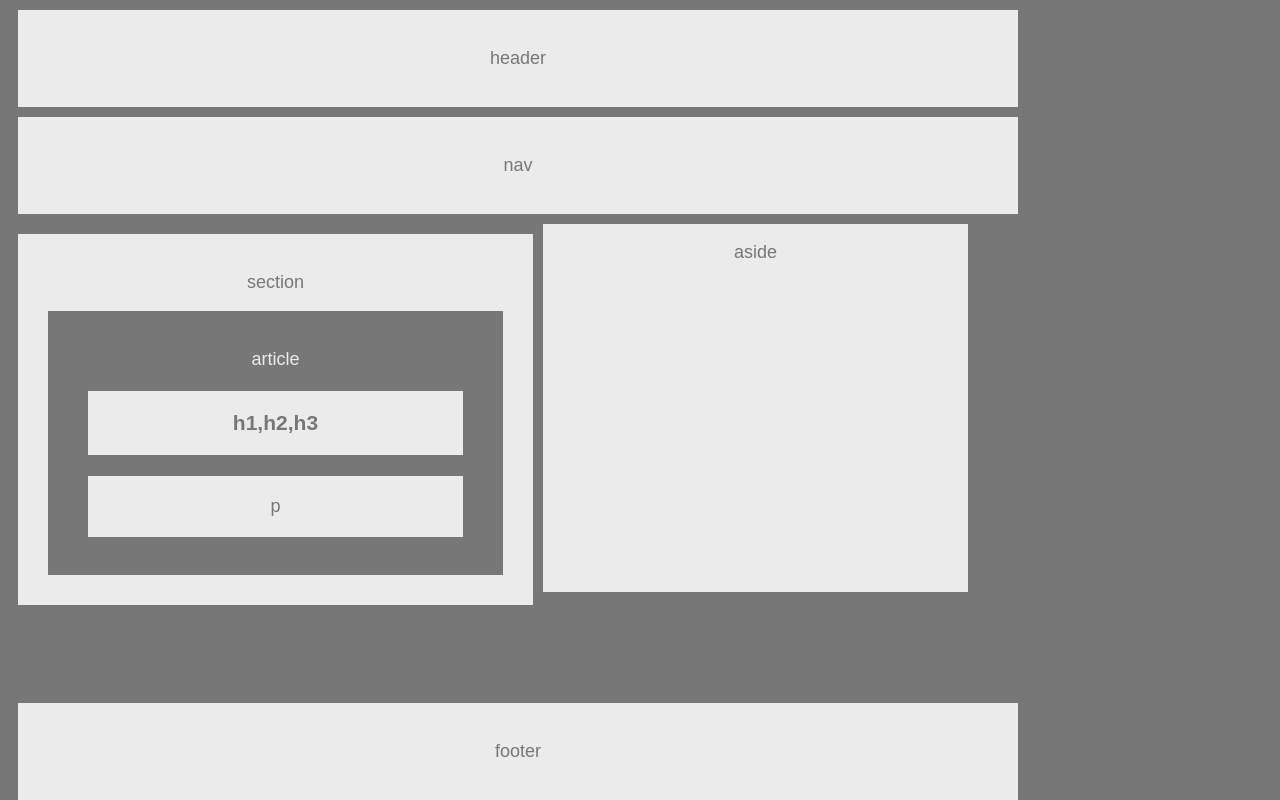
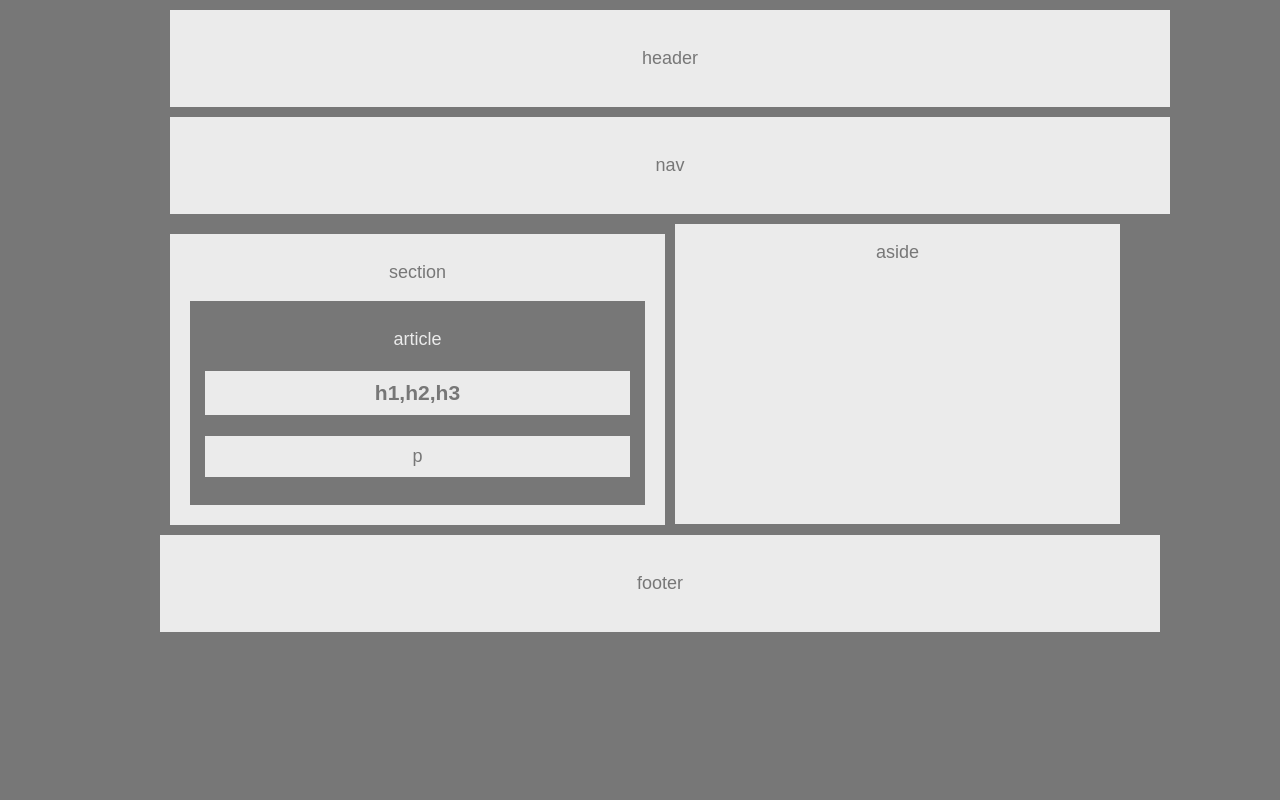
Before and after one commit to SylvanZz/HW-Wireframe, a plain HTML site: page index.html in a window 1280 px wide. Drawn offline with Linux system fonts and the light colour scheme.

Commit message:
Add files via upload

```diff
--- a/style.css
+++ b/style.css
@@ -10,6 +10,8 @@ body {
     color: #777;
     width: 960px;
     font-size: 18px;
+    margin-left: auto;
+    margin-right: auto;
 }
 
 section {
@@ -35,27 +37,27 @@ h3 {
     display: block;
     background-color: #ebebeb;
     color: #777;
-    padding: 20px;
-    margin-left: 20px;
-    margin-right: 20px;
+    padding: 10px;
+    margin-left: 5px;
+    margin-right: 5px;
 }
 
 .p {
     display: block;
     background-color: #ebebeb;
     color: #777;
-    padding: 20px;
-    margin-left: 20px;
-    margin-right: 20px;
+    padding: 10px;
+    margin-left: 5px;
+    margin-right: 5px;
 }
 
 article {
     display: block;
     background-color: #777;
     color: #ebebeb;
-    padding: 20px;
-    margin-right: 20px;
-    margin-left: 20px;
+    padding: 10px;
+    margin-right: 5px;
+    margin-left: 5px;
     margin: 10px;
 }
 
@@ -72,7 +74,7 @@ section {
     display: block;
     background-color: #ebebeb;
     color: #777;
-    padding: 20px;
+    padding: 10px;
     width: 495px;
     float: left;
     margin: 10px;
@@ -92,22 +94,24 @@ aside {
     position: relative;
     background-color: #ebebeb;
     color: #777;
-    width: 425px;
+    width: 445px;
     float: right;
     /* padding: 20px; */
     /* margin: 10px; */
     /* z-index: 1; */
-    height: 368px;
+    height: 300px;
 }
 
 footer {
-    position: absolute;
+    position: relative;
     display: block;
     background-color: #ebebeb;
     color: #777;
     padding: 20px;
     width: 960px;
     float: auto;
-    margin: 10px;
-    bottom: -10px;
+    /* bottom: -10px; */
+    /* height: 10%; */
+    clear: both;
+    margin-top: auto;
 }
```
